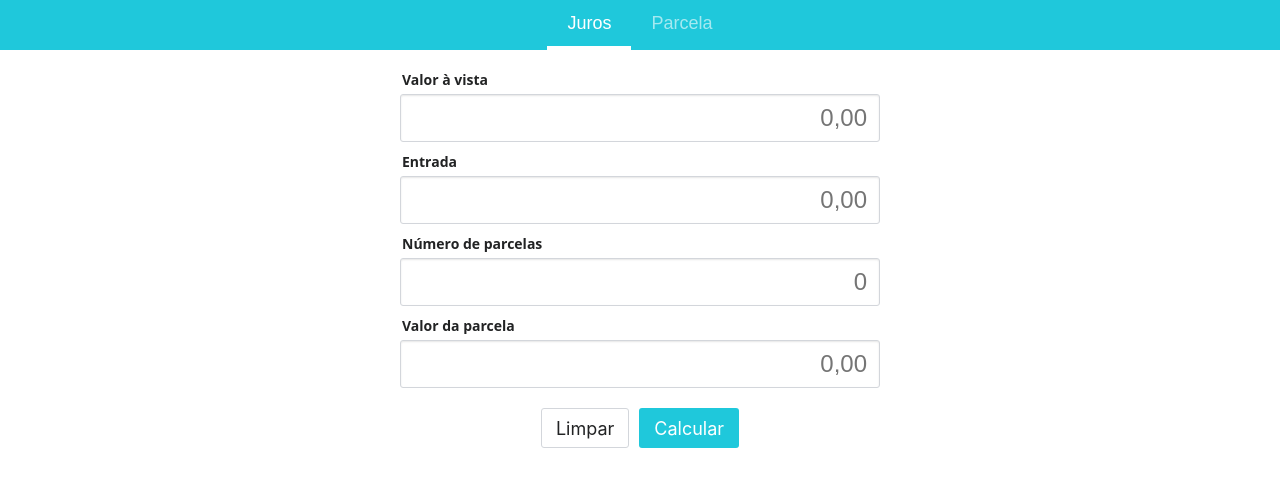
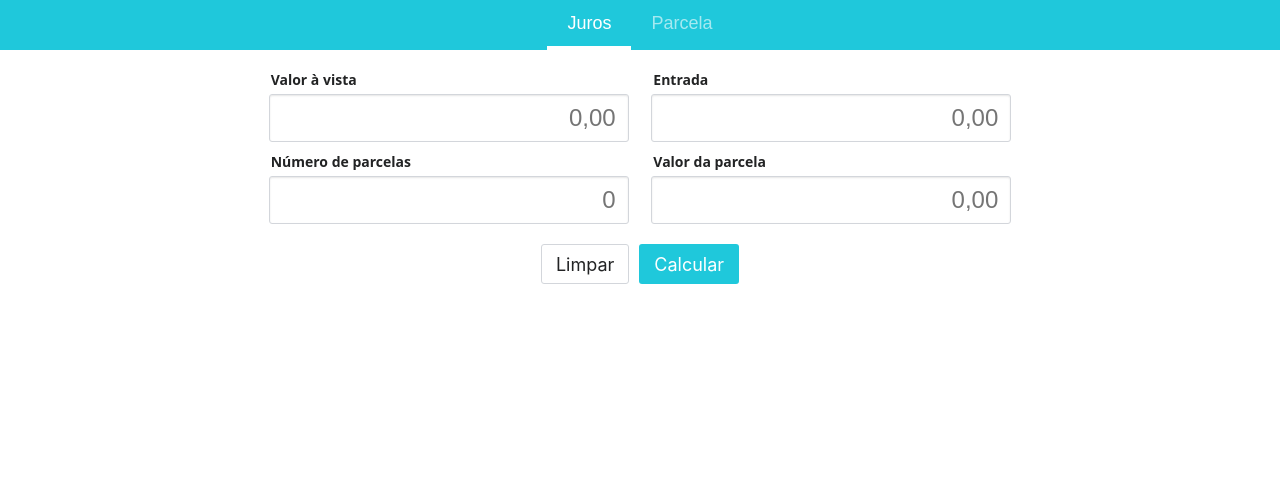
Before and after one commit to diogocampos/juros, a React (Create React App) app: page / in a window 1280 px wide. Shown: the top 486 px of the page. Built offline with nearby package versions, Linux system fonts and the light colour scheme.

Commit message:
Arrange fields in two columns in wide viewports

```diff
--- a/src/components/Fields.css
+++ b/src/components/Fields.css
@@ -1,10 +1,16 @@
 .Fields {
   width: 100%;
-  max-width: 500px;
-  padding: 10px;
+  max-width: 768px;
+  padding: 10px 0;
   display: flex;
   flex-direction: column;
   align-items: center;
+}
+
+.Fields-inputs {
+  display: flex;
+  flex-wrap: wrap;
+  justify-content: space-evenly;
 }
 
 .Fields-buttons {
--- a/src/components/Fields.js
+++ b/src/components/Fields.js
@@ -27,6 +27,7 @@ class Fields extends React.Component {
         onSubmit={this.handleSubmit}
         noValidate
       >
+        <div className="Fields-inputs">
           {fieldNames.map(name => (
             <NumberField
               key={name}
@@ -36,6 +37,7 @@ class Fields extends React.Component {
               {...fieldProps[name]}
             />
           ))}
+        </div>
         <div className="Fields-buttons">
           <button className="Fields-button" type="reset">
             Limpar
--- a/src/components/NumberField.css
+++ b/src/components/NumberField.css
@@ -1,5 +1,7 @@
 .NumberField {
-  width: 100%;
+  flex: 1;
+  max-width: 360px;
+  margin: 0 10px;
   padding-top: 5px;
   display: flex;
   flex-direction: column;
```
Lines whose indentation alone changed are shown as unchanged.
